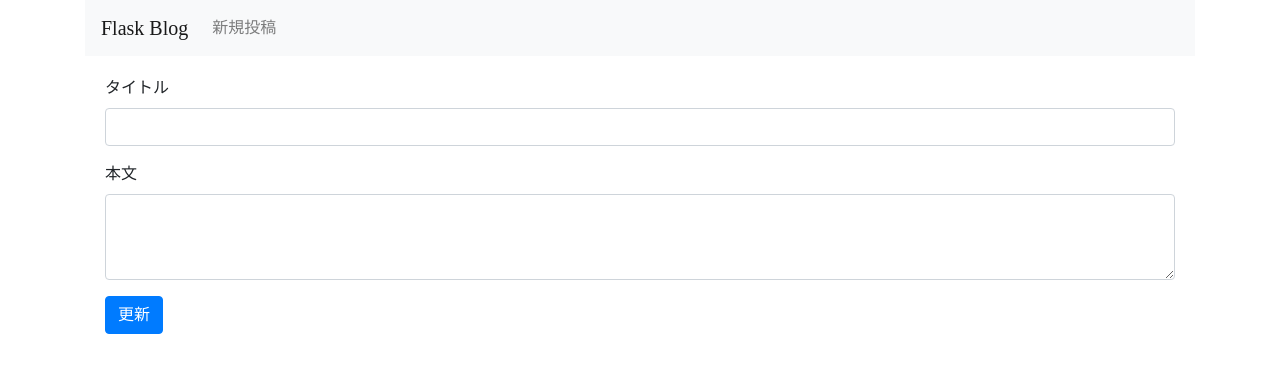
After one commit to yasuyuki0321/serverless-develpoment, a Flask app: template flask_blog/templates/entries/edit.html in a window 1280 px wide. The commit adds this page. Shown: the top 373 px of the page. Run offline with Flask 2, Linux system fonts and the light colour scheme; the template is opened without the code that fills it, so the values that code supplies are empty; some libraries are stand-ins or nearby versions; some web fonts are replaced.

Commit message:
fead: 投稿編集画面の追加

```diff
--- /dev/null
+++ b/flask_blog/templates/entries/edit.html
@@ -0,0 +1,17 @@
+{% extends "layout.html" %}
+{% block body %}
+
+<form action="{{ url_for('update_entry', id=entry.id)}}" method="post">
+    <div class="form-group">
+        <label for="InputTytle">タイトル</label>
+        <input type="text" class="form-control" id="InputTytle" name=title value="{{ entry.title }}">
+    </div>
+
+    <div class="form-group">
+        <label for="InputText">本文</label>
+        <textarea class="form-control" id="InputText" name=text rows="3">{{ entry.text|safe }}</textarea>
+    </div>
+
+    <button type="submit" class="btn btn-primary">更新</button>
+</form>
+{% endblock %}
--- a/flask_blog/templates/entries/index.html
+++ b/flask_blog/templates/entries/index.html
@@ -7,7 +7,7 @@
         <div class="card">
             <div class="card-body">
                 <h5 class="card-title">{{ entry.title }}</h5>
-                <a href="{{url_for('show_entry',id=entry.id)}}" class="card-link">続きを読む</a>
+                <a href="{{ url_for('show_entry',id=entry.id) }}" class="card-link">続きを読む</a>
             </div>
         </div>
         {% else %}
--- a/flask_blog/templates/entries/show.html
+++ b/flask_blog/templates/entries/show.html
@@ -9,7 +9,7 @@
 <br>
 
 <div class="btn-group">
-    <form action="{{ url_for('edit_entry', id=entry.id)}}" method="post">
+    <form action="{{ url_for('edit_entry', id=entry.id)}}" method="get">
         <button type="submit" class="btn btn-secondary">編集</button>
     </form>
 
```
Also changed, not shown: flask_blog/views/entries.py (+12 -1 lines).
